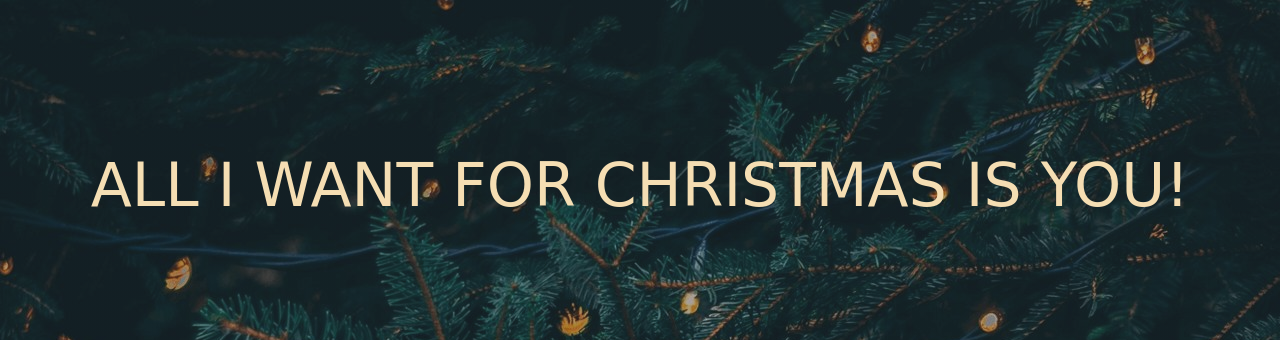
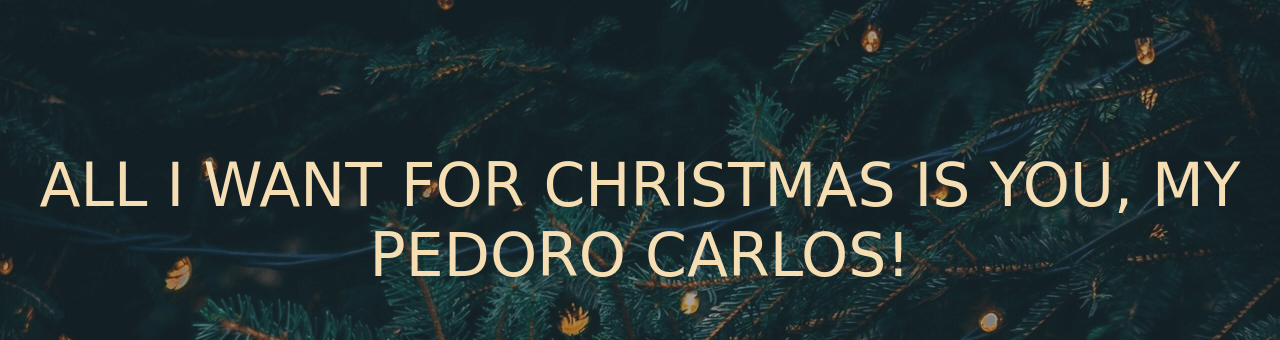
Before and after one commit to valentinaperishko/goit-js-hw-11-timer, a plain HTML site: page index.html in a window 1280 px wide. Shown: the top 340 px of the page. Drawn offline with Linux system fonts and the light colour scheme; a web font is replaced by a local one.

Commit message:
adds changes

```diff
--- a/index.html
+++ b/index.html
@@ -9,7 +9,7 @@
     <title>Christmas timer</title>
 </head>
 <body>
-  <header id="headerTitle">ALL I WANT FOR CHRISTMAS IS YOU!</header>
+  <header id="headerTitle">ALL I WANT FOR CHRISTMAS IS YOU, MY PEDORO CARLOS!</header>
     <div class="timer" id="timer-1">
         <div class="field">
           <span class="value" data-value="days">00</span>
```
